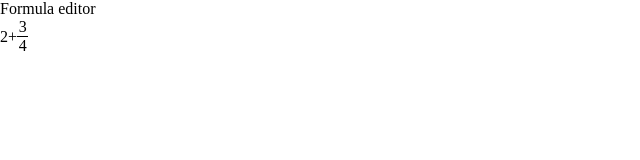
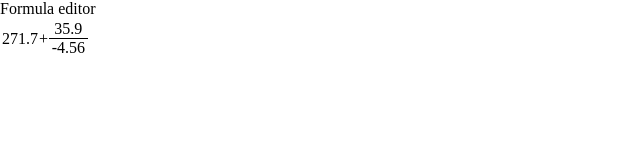
Before and after one commit to john-kolpakov-x/norka, an Angular app: page / in a window 1280 px wide. Shown: the top 160 px of the page, without its empty margins (0-640 px from the left). Built offline with nearby package versions, Linux system fonts and the light colour scheme.

Commit message:
Разделил буквы на спаны

```diff
--- a/src/app/app.component.ts
+++ b/src/app/app.component.ts
@@ -18,7 +18,7 @@ export class AppComponent {
       },
       id2: {
         type: 'const',
-        value: '2'
+        value: '271.7'
       },
       id3: {
         type: 'div',
@@ -27,11 +27,11 @@ export class AppComponent {
       },
       id4: {
         type: 'const',
-        value: '3'
+        value: '35.9'
       },
       id5: {
         type: 'const',
-        value: '4'
+        value: '-4.56'
       }
     }
   };
--- a/src/app/elem/elem-const/elem-const.component.html
+++ b/src/app/elem/elem-const/elem-const.component.html
@@ -1 +1,3 @@
-<span>{{elem.value}}</span>
+<span class="elem">
+  <span *ngFor="let c of elemParts">{{c}}</span>
+</span>
--- a/src/app/elem/elem-const/elem-const.component.ts
+++ b/src/app/elem/elem-const/elem-const.component.ts
@@ -19,6 +19,19 @@ export class ElemConstComponent implements OnInit {
     return this.formula.elements[this.elemId] as ElemConst;
   }
 
+  get elemParts(): string[] {
+    const elemValue = this.elem.value;
+    if (!elemValue) {
+      return [];
+    }
+    const count = elemValue.length;
+    const ret: string[] = [];
+    for (let i = 0; i < count; i++) {
+      ret.push(elemValue[i]);
+    }
+    return ret;
+  }
+
   constructor() { }
 
   ngOnInit(): void {
--- a/src/app/elem/elem-div/elem-div.component.html
+++ b/src/app/elem/elem-div/elem-div.component.html
@@ -1,4 +1,4 @@
-<span class="div">
+<span class="elem div">
   <span class="div-top">
     <app-elem [formula]="formula" [elemId]="elem.topId"></app-elem>
   </span>
--- a/src/app/elem/elem-plus/elem-plus.component.html
+++ b/src/app/elem/elem-plus/elem-plus.component.html
@@ -1,4 +1,4 @@
-<span class="plus">
+<span class="elem plus">
   <span class="plus-left">
     <app-elem [formula]="formula" [elemId]="elem.leftId"></app-elem>
   </span>
--- a/src/app/elem/elem-unknown/elem-unknown.component.html
+++ b/src/app/elem/elem-unknown/elem-unknown.component.html
@@ -1 +1 @@
-�
+<span class="elem">�</span>
--- a/src/model/ElemConst.ts
+++ b/src/model/ElemConst.ts
@@ -1,5 +1,3 @@
-import {Elem} from './Elem';
-
 export interface ElemConst {
   type: 'const';
   value: string;
--- a/src/styles/_clean.scss
+++ b/src/styles/_clean.scss
@@ -4,4 +4,5 @@ html, body {
 
 * {
   box-sizing: border-box;
+  outline: none;
 }
--- /dev/null
+++ b/src/styles/_elem.scss
@@ -0,0 +1,11 @@
+.elem {
+  border: transparent solid 1px;
+
+  &:hover {
+    background-color: rgba(0, 0, 0, 0.1);
+  }
+
+  &:focus {
+    border: red dashed 1px;
+  }
+}
--- a/src/styles/styles.scss
+++ b/src/styles/styles.scss
@@ -1 +1,2 @@
 @import "clean";
+@import "elem";
```
